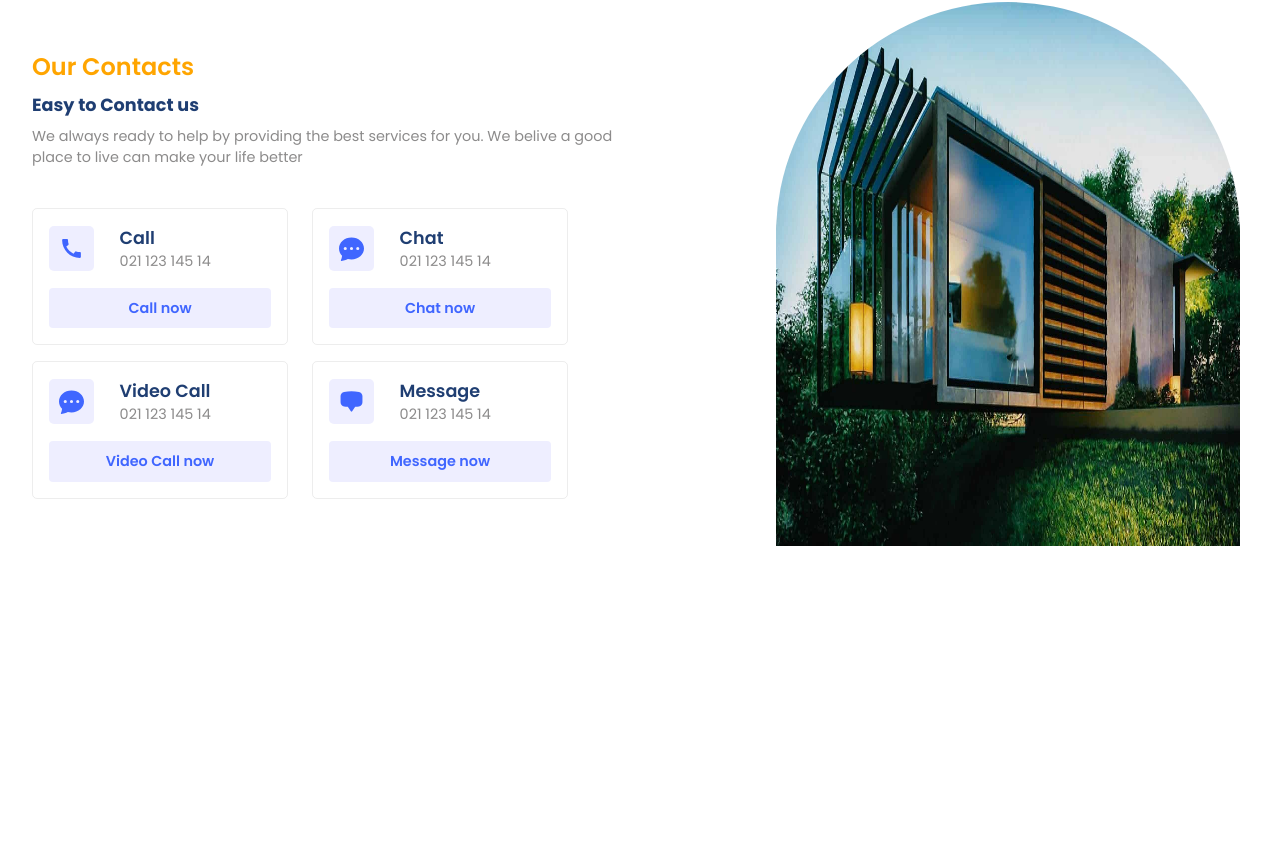
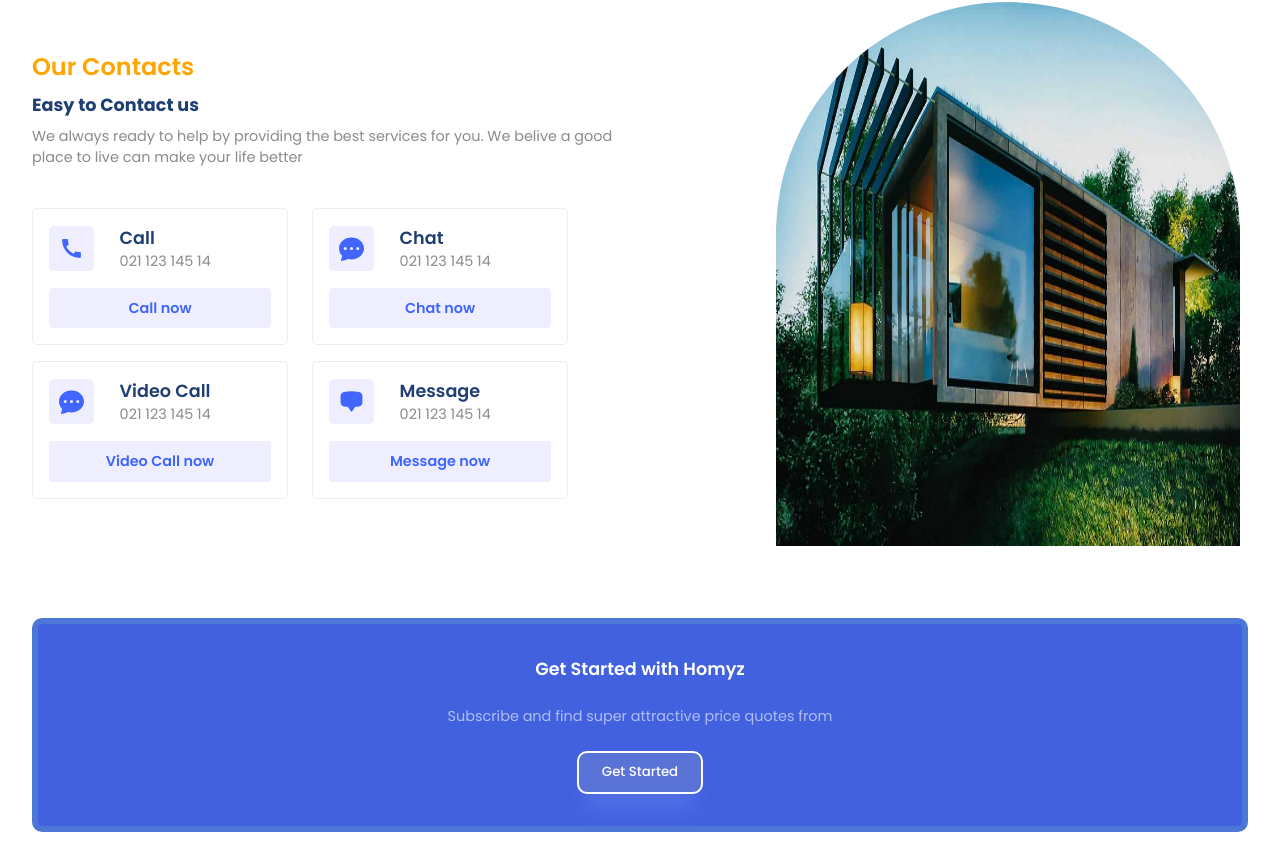
Before and after one commit to Adnan-Memos/Web-01, a React (Vite) app: page / in a window 1280 px wide. Shown: the part 2062-2926 px from the top of the page. Before the commit the page ends 2648 px from the top, so only its background shows below. Built offline with nearby package versions, Linux system fonts and the light colour scheme; a web font is replaced by a local one.

Commit message:
GetStarted Completed

```diff
--- a/src/App.jsx
+++ b/src/App.jsx
@@ -5,6 +5,7 @@ import Companies from "./components/Companies/Companies";
 import Residencies from "./components/Residencies/Residencies";
 import Value from "./components/Value/Value";
 import Contact from "./components/Contact/Contact";
+import GetStarted from "./components/GetStarted/GetStarted";
 
 function App() {
   return (
@@ -18,6 +19,7 @@ function App() {
         <Residencies/>
         <Value/>
         <Contact/>
+        <GetStarted/>
     </div>
   );
 };
--- /dev/null
+++ b/src/components/GetStarted/GetStarted.css
@@ -0,0 +1,24 @@
+.inner-container{
+    gap: 1.5rem;
+    background: #4161df;
+    padding: 2rem;
+    border-radius: 10px;
+    border: 6px solid #4d77d6;
+    text-align: center;
+}
+
+.inner-container .primaryText{
+    color: white;
+    font-weight: 600;
+}
+
+.inner-container .secondaryText{
+    color: rgba(255, 255, 255, 0.587);
+}
+
+.inner-container .button{
+    background: #5a73d7;
+    border: 2px solid white;
+    box-shadow: var(--shadow);
+    border-radius: 10px;
+}
--- /dev/null
+++ b/src/components/GetStarted/GetStarted.jsx
@@ -0,0 +1,23 @@
+import React from "react";
+import "./GetStarted.css";
+
+const GetStarted = () => {
+  return (
+    <section className="g-wrapper">
+      <div className="paddings innerWidth g-container">
+        <div className="flexColCenter inner-container">
+          <span className="primaryText">Get Started with Homyz</span>
+          <span className="secondaryText">
+            Subscribe and find super attractive price quotes from
+            <br />
+          </span>
+          <button className="button">
+            <a href="mailto:adnansmemail@gmail.com">Get Started</a>
+          </button>
+        </div>
+      </div>
+    </section>
+  );
+};
+
+export default GetStarted;
```
